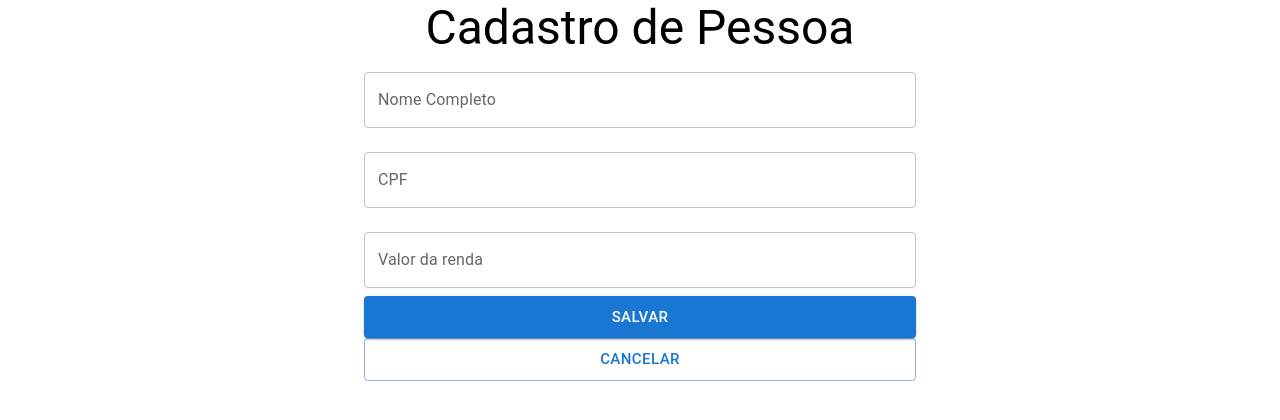
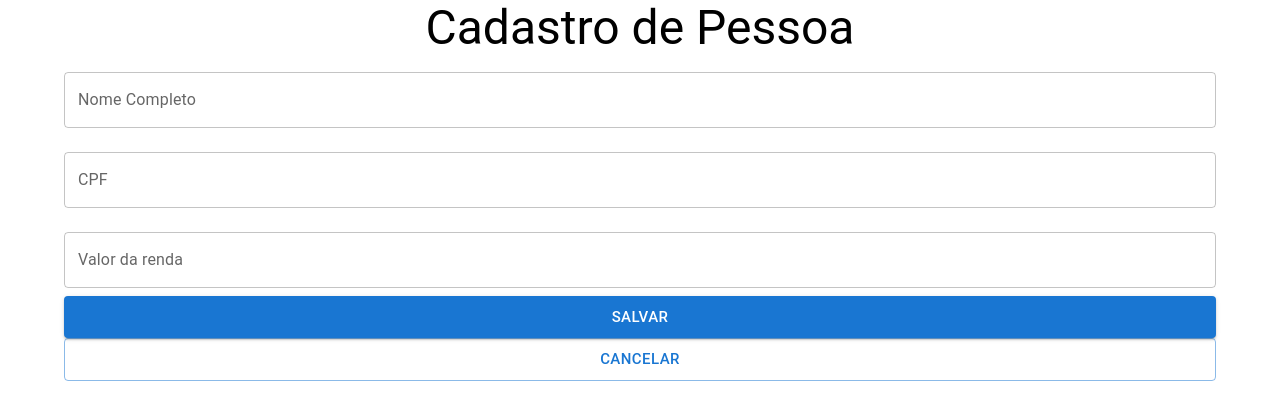
Before and after one commit to mcastro161096/CrudPessoaFisicaFront, a React (Create React App) app in the folder crud-pessoafisica/: page / in a window 1280 px wide. Shown: the top 420 px of the page. Built offline with nearby package versions, Linux system fonts and the light colour scheme.

Commit message:
Ajuste tamanho tela.

```diff
--- a/crud-pessoafisica/src/App.js
+++ b/crud-pessoafisica/src/App.js
@@ -11,7 +11,7 @@ function App() {
       <Typography variant="h3" component="h1" align="center">
         Cadastro de Pessoa
       </Typography>
-      <Container component="article" maxWidth="sm">
+      <Container component="article" maxWidth="lg">
         <CadastroPessoa />
       </Container>
 
```
